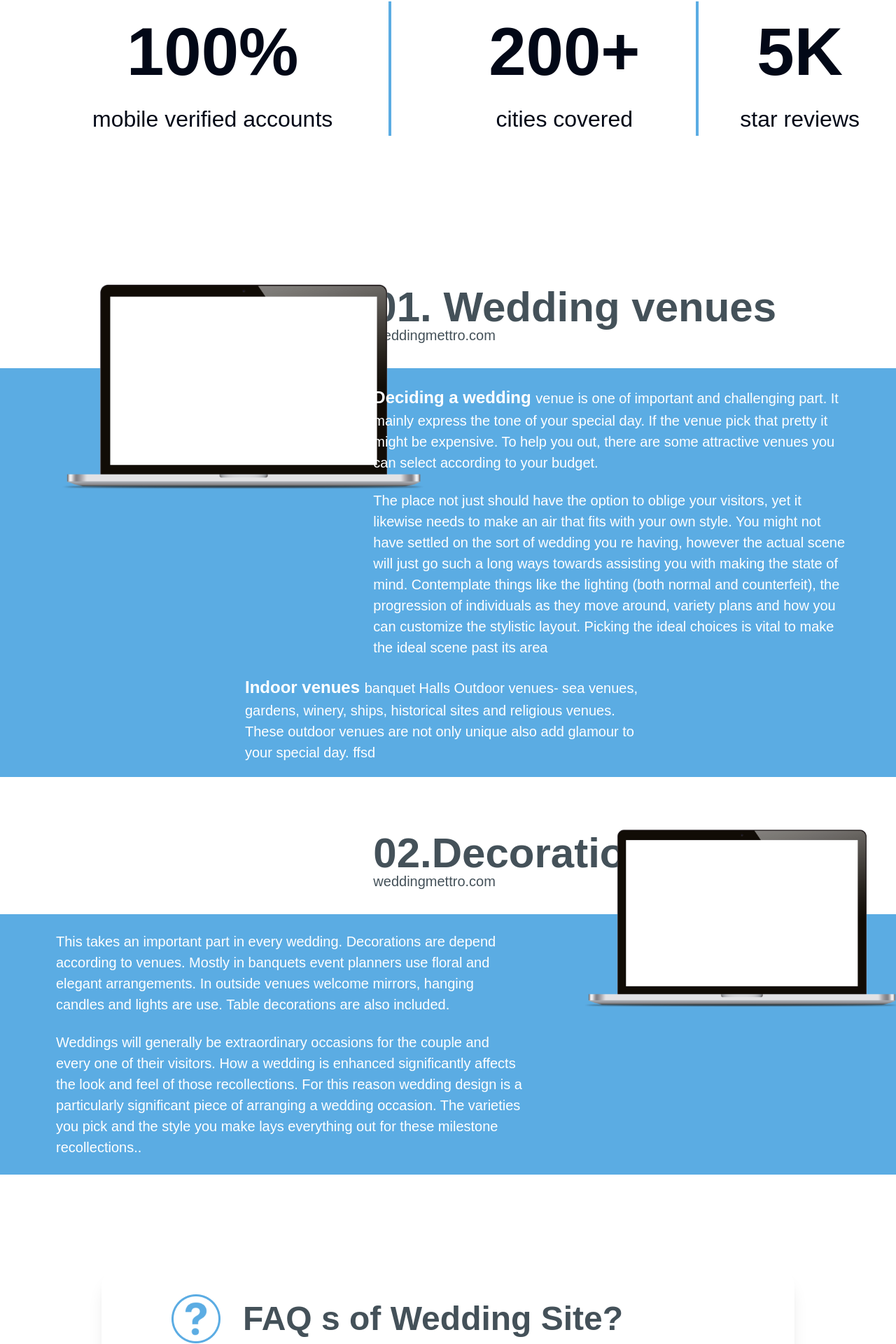
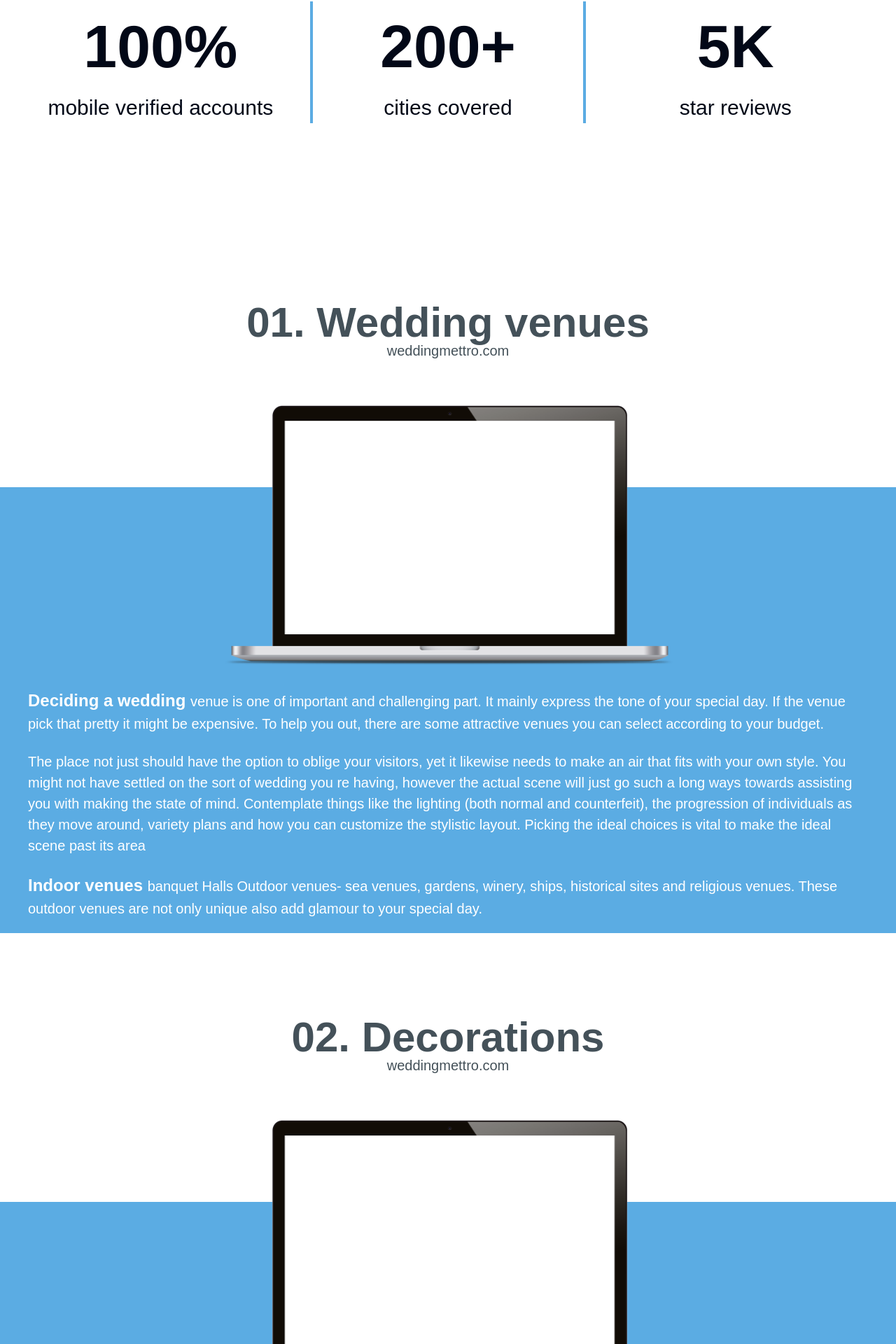
Before and after one commit to SphiriaDigital666/Wedding-Application, a Next.js app: page / in a window 1280 px wide. Shown: the part 918-2838 px from the top of the page at 70% size. Built offline with nearby package versions, Linux system fonts and the light colour scheme; no server answers; a web font is replaced by a local one.

Commit message:
responsiveness updated

```diff
--- a/app/_landingPage/accordion.tsx
+++ b/app/_landingPage/accordion.tsx
@@ -57,7 +57,7 @@ export function AccordionDemo() {
 
       <AccordionItem value="item-5">
         <AccordionTrigger>
-          <p className="text-[24px] text-[#445159]">
+          <p className="text-[24px] text-[#445159] text-left">
             05. What is the site membership including?
           </p>
         </AccordionTrigger>
--- a/app/page.tsx
+++ b/app/page.tsx
@@ -71,36 +71,48 @@ export default function Home() {
           </div>
         </div>
       </div>
+      {/* ------------------------------------------------------------------------------------------- */}
 
       <div className="container mx-auto mt-[200px] mb-[200px]">
-        <div className="flex items-center justify-between mx-[20px] ">
-          <div className="border-r-4 border-[#5BACE3] px-[80px]">
-            <p className="font-bold text-[96px] text-center">100%</p>
-            <p className="font-medium text-[32px]">mobile verified accounts</p>
+        <div className="grid grid-cols-3 gap-4">
+          <div className="">
+            <p className="font-bold text-[96px] 2xl:text-[96px] xl:text-[86px] lg:text-[76px] md:text-[66px] sm:text-[56px] text-center">
+              100%
+            </p>
+            <p className="font-medium text-[32px] 2xl:text-[32px] xl:text-[30px] lg:text-[28px] md:text-[26px] sm:text-[24px] text-center">
+              mobile verified accounts
+            </p>
           </div>
 
-          <div className="border-r-4 border-[#5BACE3]  px-[80px]">
-            <p className="font-bold text-[96px] text-center">200+</p>
-            <p className="font-medium text-[32px] text-center">
+          <div className="border-x-4 border-[#5BACE3]">
+            <p className="font-bold text-[96px] 2xl:text-[96px] xl:text-[86px] lg:text-[76px] md:text-[66px] sm:text-[56px] text-center">
+              200+
+            </p>
+            <p className="font-medium text-[32px] 2xl:text-[32px] xl:text-[30px] lg:text-[28px] md:text-[26px] sm:text-[24px] text-center">
               cities covered
             </p>
           </div>
-
           <div className="">
-            <p className="font-bold text-[96px] text-center">5K</p>
-            <p className="font-medium text-[32px] text-center">star reviews</p>
+            <p className="font-bold text-[96px] 2xl:text-[96px] xl:text-[86px] lg:text-[76px] md:text-[66px] sm:text-[56px] text-center">
+              5K
+            </p>
+            <p className="font-medium text-[32px] 2xl:text-[32px] xl:text-[30px] lg:text-[28px] md:text-[26px] sm:text-[24px] text-center">
+              star reviews
+            </p>
           </div>
         </div>
       </div>
 
+      {/* ------------------------------------------------------------------------------------------- */}
+
       <section className="mb-16">
-        <div className="grid grid-cols-12 mb-8">
-          <div className="col-span-5 h-[40px]"></div>
-          <div className="col-span-7 ">
-            <p className="text-[60px] font-bold text-[#445159] mb-[-20px]">
+        <div className="grid grid-cols-12 2xl:mb-8 sm:mb-[180px] ">
+          <div className="col-span-6 h-[40px]"></div>
+          <div className="2xl:col-span-6 xl:col-span-12 sm:col-span-12 ">
+            <p className="text-[60px] font-bold text-[#445159] mb-[-20px] 2xl:text-left  sm:text-center">
               01. Wedding venues
             </p>
-            <p className="text-[20px] font-medium text-[#445159]">
+            <p className="text-[20px] font-medium text-[#445159] 2xl:text-left  sm:text-center">
               weddingmettro.com
             </p>
           </div>
@@ -109,16 +121,16 @@ export default function Home() {
         <div className="bg-[#5BACE3] relative">
           <div>
             <div className="grid grid-cols-12 ">
-              <div className="col-span-5">
+              <div className="2xl:col-span-6 xl:col-span-12 lg:col-span-12 md:col-span-12 sm:col-span-12 2xl:justify-self-left xl:justify-self-center sm:justify-self-center">
                 <Image
                   src="/landingPage/laptop-img.png"
                   alt="Description of the image"
-                  width={676}
+                  width={659}
                   height={393}
-                  className="mt-[-130px] ml-[80px]"
+                  className="mt-[-130px] 2xl:ml-[80px] 2xl:w-[659px] 2xl:h-[393px] xl:w-[659px] xl:h-[393px] "
                 />
               </div>
-              <div className="col-span-7 mr-[70px]">
+              <div className="2xl:col-span-6 xl:col-span-12 lg:col-span-12 sm:col-span-12 2xl:mr-[70px]   2xl:px-[0px]  sm:px-[40px]">
                 <p className="font-medium text-[20px] text-[#fff] mb-6 mt-6">
                   <span className="font-bold text-[24px] text-[#fff]">
                     Deciding a wedding{" "}
@@ -145,26 +157,26 @@ export default function Home() {
             </div>
           </div>
 
-          <p className="font-medium text-[20px] text-[#fff] mx-[350px]">
+          <p className="font-medium text-[20px] text-[#fff] 2xl:mx-[350px]  sm:px-[40px]">
             <span className="font-bold text-[24px] text-[#fff]">
               Indoor venues{" "}
             </span>
             banquet Halls Outdoor venues- sea venues, gardens, winery, ships,
             historical sites and religious venues. These outdoor venues are not
-            only unique also add glamour to your special day. ffsd
+            only unique also add glamour to your special day.
             <div className="mb-16 h-5"></div>
           </p>
         </div>
       </section>
 
-      <section>
-        <div className="grid grid-cols-12 mb-8">
-          <div className="col-span-5 h-[40px]"></div>
-          <div className="col-span-7">
-            <p className="text-[60px] font-bold text-[#445159] mb-[-20px]">
-              02.Decorations
+      <section className="mb-16">
+        <div className="grid grid-cols-12 2xl:mb-8 sm:mb-[180px] ">
+          <div className="col-span-4 h-[40px] "></div>
+          <div className="2xl:col-span-8 xl:col-span-12 sm:col-span-12">
+            <p className="text-[60px] font-bold text-[#445159] mb-[-20px] 2xl:text-left  sm:text-center">
+              02. Decorations
             </p>
-            <p className="text-[20px] font-medium text-[#445159]">
+            <p className="text-[20px] font-medium text-[#445159] 2xl:text-left  sm:text-center">
               weddingmettro.com
             </p>
           </div>
@@ -173,39 +185,52 @@ export default function Home() {
         <div className="bg-[#5BACE3] relative">
           <div>
             <div className="grid grid-cols-12 ">
-              <div className="col-span-7 ">
-                <p className="font-medium text-[20px] text-[#fff] mb-6 mt-6 ml-[80px]">
+              <div className="2xl:col-span-6 xl:col-span-12 lg:col-span-12 sm:col-span-12 2xl:ml-[70px]   2xl:px-[0px]  sm:px-[40px]">
+                <div className="flex justify-center">
+                  <Image
+                    src="/landingPage/laptop-img.png"
+                    alt="Description of the image"
+                    width={659}
+                    height={393}
+                    className="mt-[-130px] 2xl:ml-[80px] 2xl:w-[659px] 2xl:h-[393px] xl:w-[659px] xl:h-[393px] block 2xl:hidden"
+                  />
+                </div>
+
+                <p className="font-medium text-[20px] text-[#fff] mb-6 mt-6">
                   This takes an important part in every wedding. Decorations are
                   depend according to venues. Mostly in banquets event planners
                   use floral and elegant arrangements. In outside venues welcome
                   mirrors, hanging candles and lights are use. Table decorations
                   are also included.
                 </p>
-                <p className="font-medium text-[20px] text-[#fff] mb-6 ml-[80px]">
+
+                <p className="font-medium text-[20px] text-[#fff] mb-6">
                   Weddings will generally be extraordinary occasions for the
                   couple and every one of their visitors. How a wedding is
                   enhanced significantly affects the look and feel of those
                   recollections. For this reason wedding design is a
                   particularly significant piece of arranging a wedding
                   occasion. The varieties you pick and the style you make lays
-                  everything out for these milestone recollections..
+                  everything out for these milestone recollections.
                 </p>
               </div>
-              <div className="col-span-5 mr-[70px]">
+
+              <div className="2xl:col-span-6 xl:col-span-12 lg:col-span-12 md:col-span-12 sm:col-span-12 2xl:justify-self-left xl:justify-self-center sm:justify-self-center">
                 <Image
                   src="/landingPage/laptop-img.png"
                   alt="Description of the image"
-                  width={650}
+                  width={659}
                   height={393}
-                  className="mt-[-130px] ml-[80px]"
+                  className="mt-[-130px] 2xl:ml-[80px] 2xl:w-[659px] 2xl:h-[393px] xl:w-[659px] xl:h-[393px] hidden 2xl:block"
                 />
               </div>
             </div>
           </div>
         </div>
       </section>
+
       <section>
-        <div className="flex items-center justify-center mt-[130px]">
+        <div className="flex items-center justify-center mt-[130px] mx-[40px]">
           <div className="w-[990px] h-[673px] bg-[#fff] rounded-[30px] px-[100px] shadow-xl">
             <div className="flex items-center gap-8 pt-[40px] pb-[50px]">
               <Image
@@ -233,7 +258,7 @@ export default function Home() {
         <FeedbackComponent />
       </section>
 
-      <section>
+      {/* <section>
         <div className="container mx-auto">
           <p className="text-[#445159] text-[48px] font-bold  text-center mb-8 mt-16">
             About us
@@ -276,7 +301,7 @@ export default function Home() {
             </div>
           </div>
         </div>
-      </section>
+      </section> */}
     </div>
   );
 }
```
